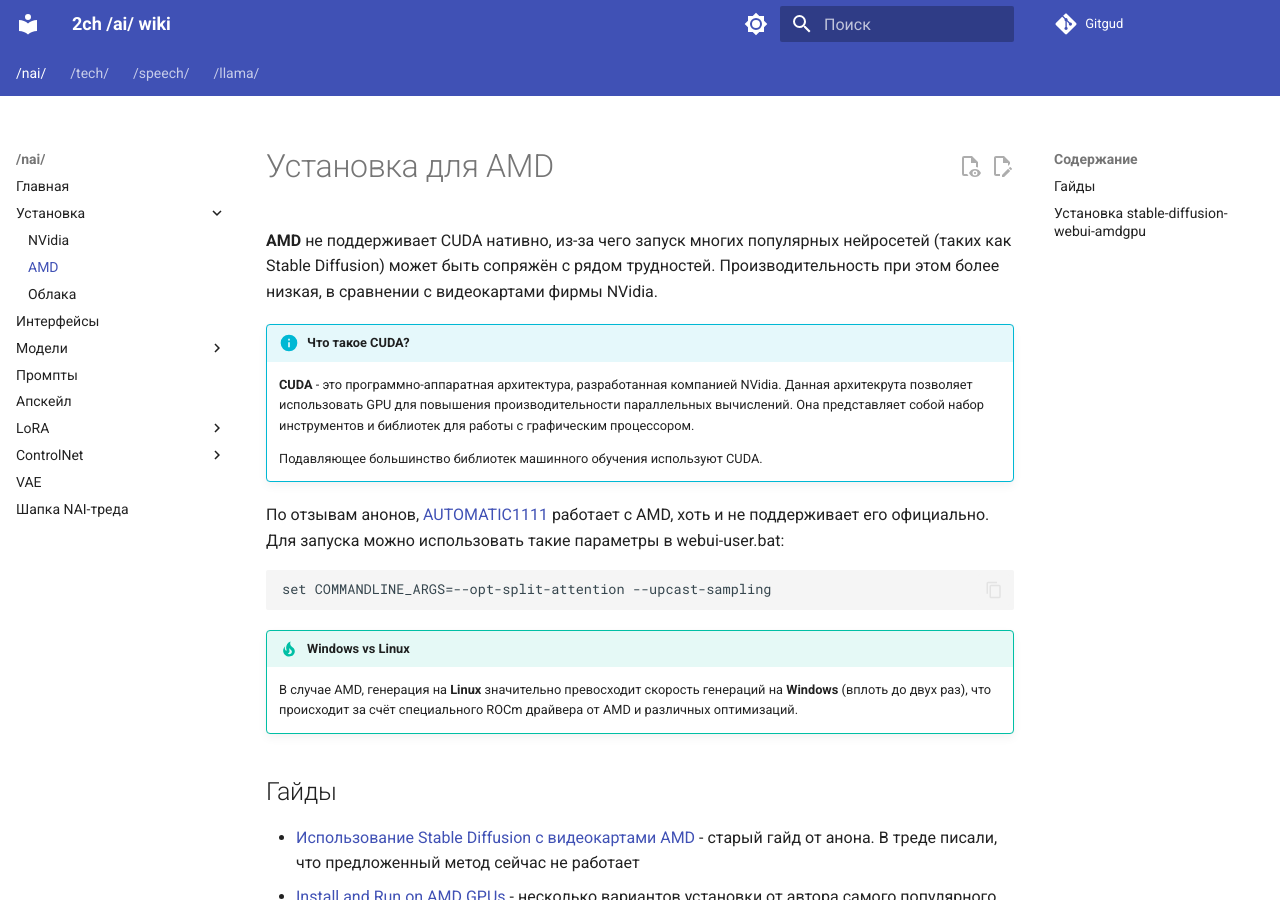
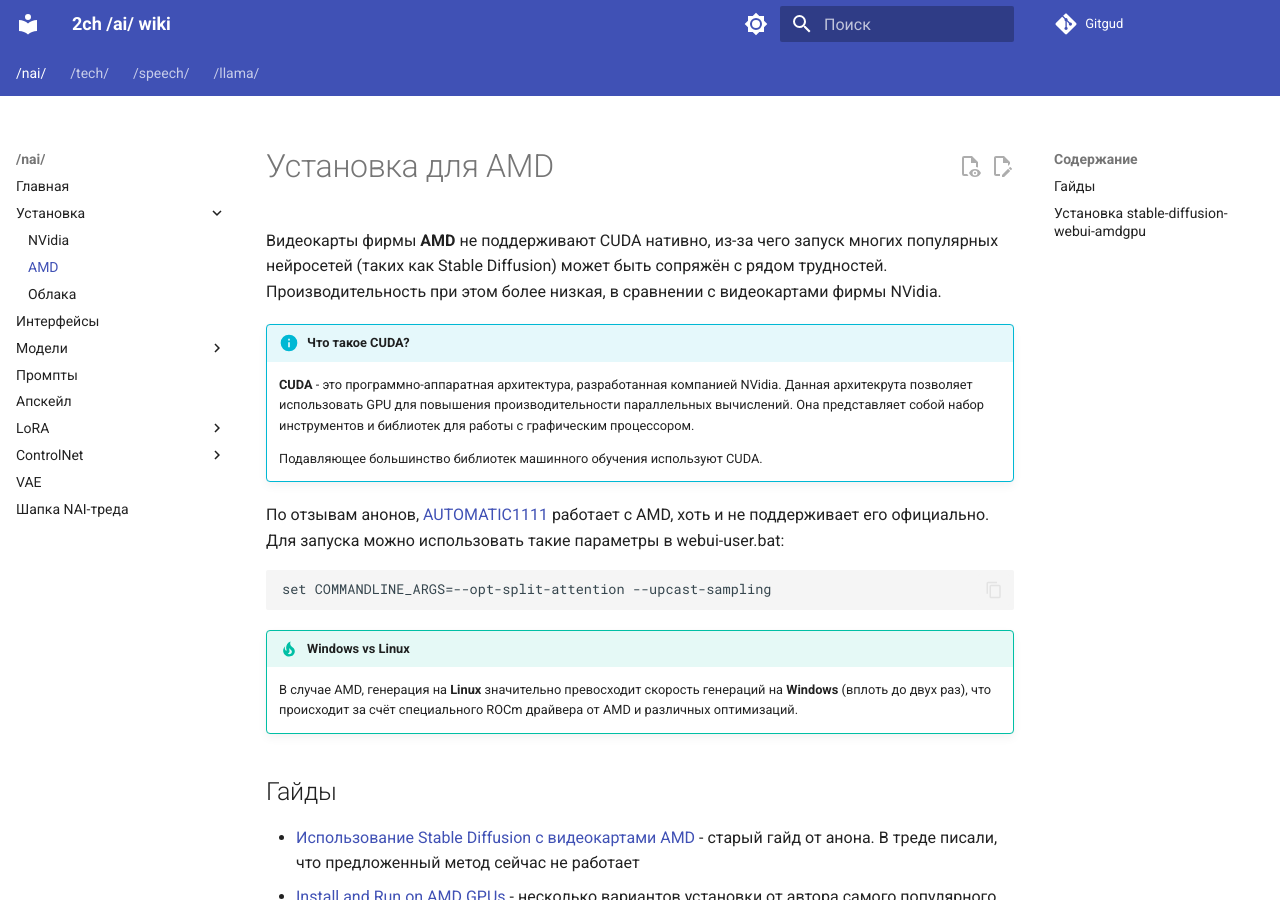
Before and after one commit to 2ch-ai/wiki, an MkDocs documentation site: the page built from docs/nai/install/amd.md, in a window 1280 px wide and 900 px high. Built offline with MkDocs 1.6.1 and Material for MkDocs 9.7.7, drawn with Linux system fonts in a browser that asks for light colours.

Commit message:
Update amd.md

```diff
--- a/docs/nai/install/amd.md
+++ b/docs/nai/install/amd.md
@@ -3,7 +3,7 @@
 ---
 
 # Установка для AMD
-**AMD** не поддерживает CUDA нативно, из-за чего запуск многих популярных нейросетей (таких как Stable Diffusion) может быть сопряжён с рядом трудностей. Производительность при этом более низкая, в сравнении с видеокартами фирмы NVidia.
+Видеокарты фирмы **AMD** не поддерживают CUDA нативно, из-за чего запуск многих популярных нейросетей (таких как Stable Diffusion) может быть сопряжён с рядом трудностей. Производительность при этом более низкая, в сравнении с видеокартами фирмы NVidia.
 
 !!! info "Что такое CUDA?"
     **CUDA** - это программно-аппаратная архитектура, разработанная компанией NVidia. Данная архитекрута позволяет использовать GPU для повышения производительности параллельных вычислений. Она представляет собой набор инструментов и библиотек для работы с графическим процессором.
```
